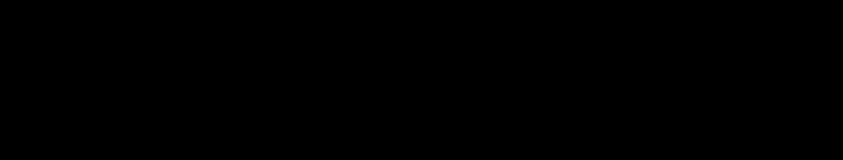
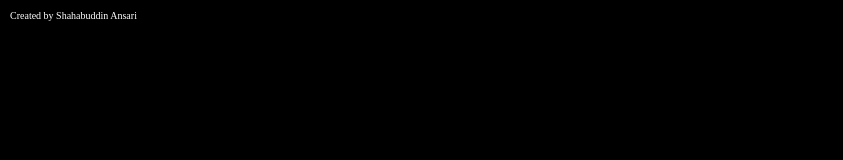
Before and after one commit to ShahabuddinAnsari/react-calculator, a React (Create React App) app: page / in a window 1280 px wide. Shown: the top 160 px of the page, without its empty margins (0-843 px from the left). Built offline with nearby package versions, Linux system fonts and the light colour scheme.

Commit message:
updated name

```diff
--- a/public/index.html
+++ b/public/index.html
@@ -7,6 +7,9 @@
 
   <body>
     <noscript>You need to enable JavaScript to run this app.</noscript>
+    <p style="color: white; position: absolute; top: 10px; left: 10px">
+      Created by Shahabuddin Ansari
+    </p>
     <div id="root"></div>
   </body>
 </html>
--- a/src/App.js
+++ b/src/App.js
@@ -56,6 +56,7 @@ class App extends React.Component {
 
   render() {
     return (
+      <div>
         <div className="main">
           <div className="currentInput">
             {this.state.input ? this.state.input : ""}
@@ -69,6 +70,7 @@ class App extends React.Component {
             calculateResult={this.calculateResult}
           />
         </div>
+      </div>
     );
   }
 }
```
Lines whose indentation alone changed are shown as unchanged.
